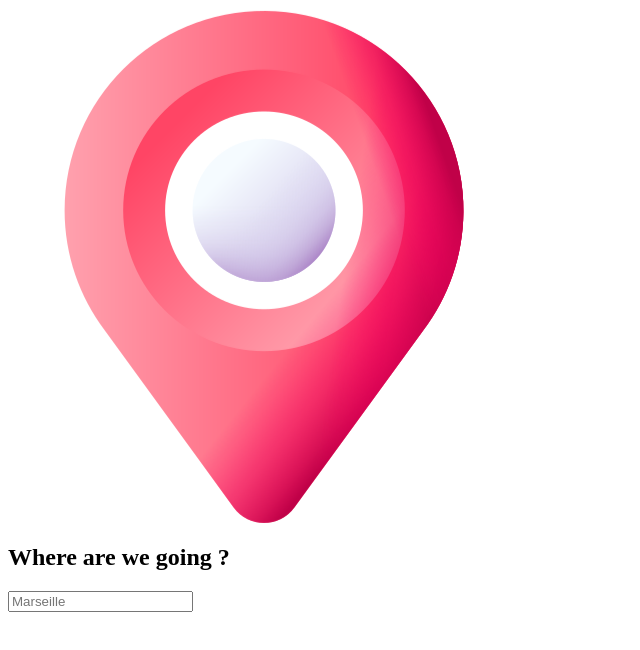
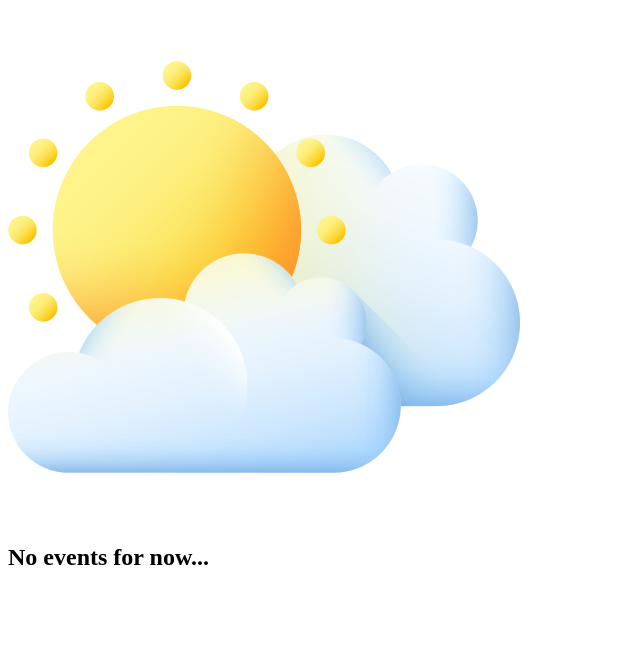
Before and after one commit to LeZam1306/good_holidays, a React (Vite) app: page / in a window 1280 px wide. Shown: the top 650 px of the page, without its empty margins (0-640 px from the left). Built offline with nearby package versions, Linux system fonts and the light colour scheme; the HTML template or start-up script is replaced by a standard one.

Commit message:
feat: implement NoEventSection and SlideUpPanel components for enhanced UI structure

```diff
--- /dev/null
+++ b/src/components/NoEventSection.tsx
@@ -0,0 +1,19 @@
+import { motion } from "motion/react";
+
+const NoEventSection = () => {
+  return (
+    <section className="flex flex-col items-center justify-center gap-3 px-5 mt-[30%]">
+      <motion.img
+        initial={{ y: 0 }}
+        animate={{ y: [0, 3, 0] }}
+        transition={{ repeat: Infinity, duration: 1.5, ease: "easeInOut" }}
+        className="w-[40dvw]"
+        src="./images/overcast.png"
+        alt="overcast weather"
+      />
+      <h1 className="text-center text-4xl font-bold">No events for now...</h1>
+    </section>
+  );
+};
+
+export default NoEventSection;
--- /dev/null
+++ b/src/components/SlideUpPanel.tsx
@@ -0,0 +1,66 @@
+import { animate, motion, useMotionValue } from "motion/react";
+import { useImperativeHandle, useRef } from "react";
+
+interface SlideUpPanelHandle {
+  togglePanel: () => void;
+}
+
+const SlideUpPanel = ({
+  children,
+  ref,
+}: {
+  children?: React.ReactNode;
+  ref?: React.Ref<SlideUpPanelHandle>;
+}) => {
+  const countraintOverlayRef = useRef<HTMLDivElement>(null);
+  let y = useMotionValue(0);
+
+  const animatePanel = (isOpen: boolean) => {
+    const target = isOpen
+      ? -countraintOverlayRef?.current!.offsetHeight + window.innerHeight
+      : 0;
+    animate(y, target, { type: "spring", stiffness: 300, damping: 30 });
+  };
+
+  useImperativeHandle(ref, () => ({
+    togglePanel: () => {
+      animatePanel(y.get() === 0);
+    },
+  }));
+
+  return (
+    <div
+      ref={countraintOverlayRef}
+      className="absolute top-10 h-[200vh] w-full flex flex-col justify-end"
+      style={{ height: "calc(-161px + 200vh" }}
+    >
+      <motion.section
+        drag="y"
+        dragTransition={{
+          power: 0.5,
+          bounceDamping: 20,
+        }}
+        dragConstraints={countraintOverlayRef}
+        dragMomentum={false}
+        dragElastic={0}
+        style={{ y }}
+        className="relative bottom-0 h-screen w-full rounded-t-4xl bg-gray-900 px-6 py-4 pt-8"
+        onDragEnd={(_, info) => {
+          if (info.point.y < window.innerHeight / 2 || info.velocity.y < -400) {
+            animatePanel(true);
+          } else if (
+            info.point.y > window.innerHeight / 2 ||
+            info.velocity.y > 400
+          ) {
+            animatePanel(false);
+          }
+        }}
+      >
+        <div className="absolute top-2 left-1/2 h-1 w-1/6 -translate-x-1/2 rounded-xl bg-gray-700"></div>
+        {children}
+      </motion.section>
+    </div>
+  );
+};
+
+export default SlideUpPanel;
--- a/src/pages/Home.tsx
+++ b/src/pages/Home.tsx
@@ -1,59 +1,12 @@
-import { animate, motion, useMotionValue } from "motion/react";
-import { useRef } from "react";
+import NoEventSection from "../components/NoEventSection";
+import SlideUpPanel from "../components/SlideUpPanel";
 
 const Home = () => {
-  const countraintOverlayRef = useRef<HTMLDivElement>(null);
-  const y = useMotionValue(0);
-
   return (
-    <div className="mt-[30%] h-full">
-      <section className="flex flex-col items-center justify-center gap-3 px-5">
-        <motion.img
-          initial={{ y: 0 }}
-          animate={{ y: [0, 3, 0] }}
-          transition={{ repeat: Infinity, duration: 1.5, ease: "easeInOut" }}
-          className="w-[40dvw]"
-          src="./images/3d-map.png"
-          alt="overcast weather"
-        />
-        <h1 className="text-center text-4xl font-bold">Where are we going ?</h1>
-      </section>
-      <div
-        ref={countraintOverlayRef}
-        className="absolute top-10 h-[200vh] w-full flex flex-col justify-end"
-        style={{ height: "calc(-161px + 200vh" }}
-      >
-        <motion.section
-          drag="y"
-          dragTransition={{
-            power: 0.5,
-            bounceDamping: 20,
-          }}
-          dragConstraints={countraintOverlayRef}
-          dragMomentum={false}
-          dragElastic={0}
-          style={{ y }}
-          className="relative bottom-0 h-screen w-full rounded-t-4xl bg-gray-900 px-6 py-4 pt-8"
-          onDragEnd={(e, info) => {
-            let target: number = 0;
-            if (
-              info.point.y < window.innerHeight / 2 ||
-              info.velocity.y < -400
-            ) {
-              target =
-                -countraintOverlayRef.current!.offsetHeight +
-                window.innerHeight;
-            } else if (
-              info.point.y > window.innerHeight / 2 ||
-              info.velocity.y > 400
-            ) {
-              target = 0;
-            }
-            animate(y, target, { type: "spring", stiffness: 300, damping: 30 });
-          }}
-        >
-          <div className="absolute top-2 left-1/2 h-1 w-1/6 -translate-x-1/2 rounded-xl bg-gray-700"></div>
-          <form className="w-full">
+    <div className="h-full">
+      <NoEventSection />
+      <SlideUpPanel>
+        {/* <form className="w-full">
           <input
             id="city"
             name="city"
@@ -61,9 +14,8 @@ const Home = () => {
             className="h-14 w-full rounded-full bg-gray-800 px-12"
             placeholder="Marseille"
           />
-          </form>
-        </motion.section>
-      </div>
+        </form> */}
+      </SlideUpPanel>
     </div>
   );
 };
```
Lines whose indentation alone changed are shown as unchanged.
